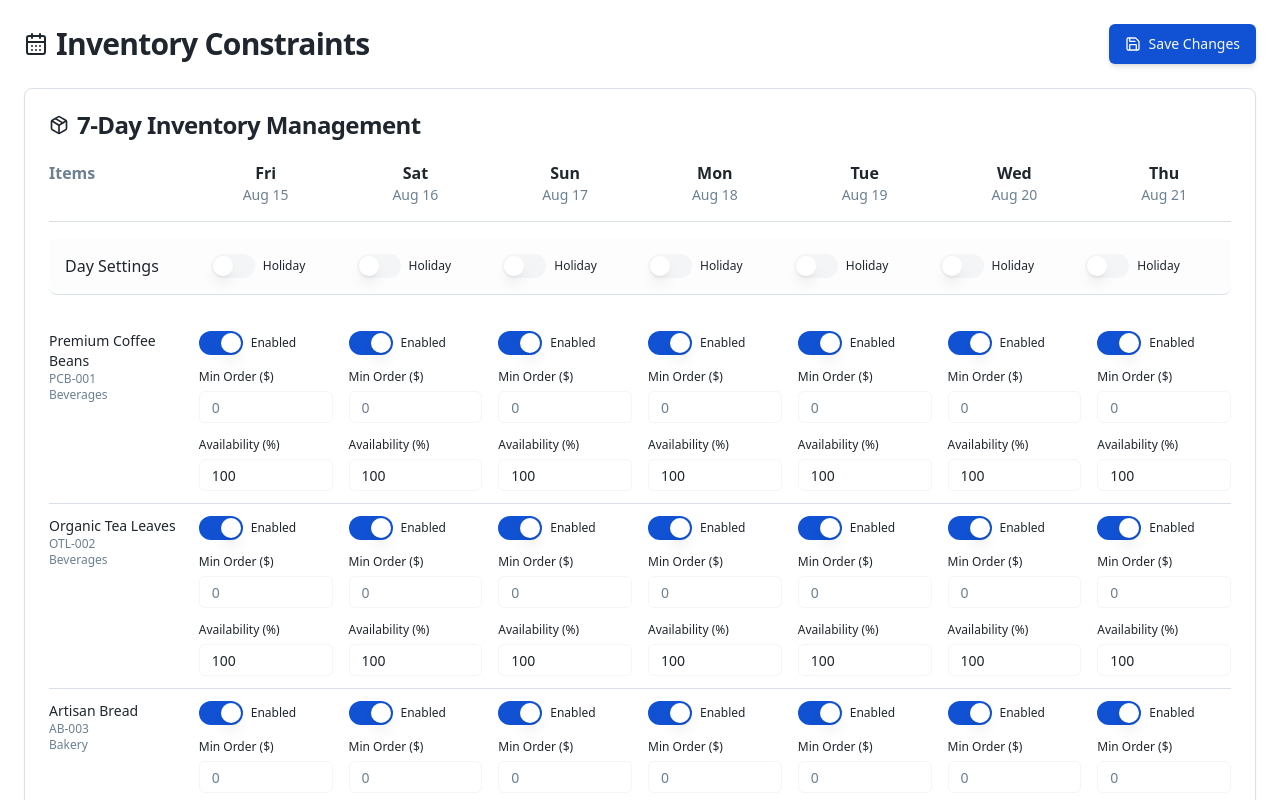
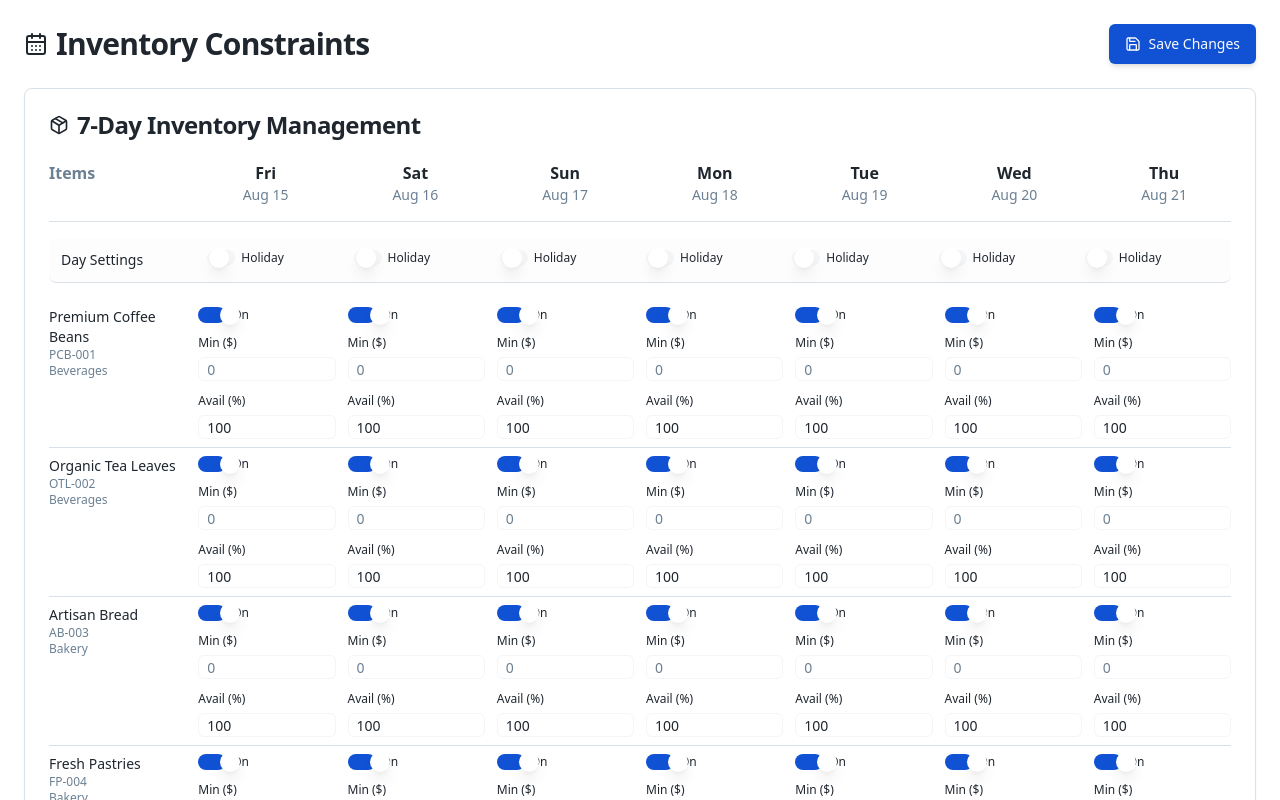
Before and after one commit to RomalRoy/retailer-wholesaler, a React (Vite) app: page /inventory-constraints in a window 1280 px wide. Shown: the top 800 px of the page. Built offline with nearby package versions, Linux system fonts and the light colour scheme.

Commit message:
Refactor inventory constraints page
Reduce toggle size and clean up component layout on the inventory constraints page for a more streamlined user experience.

```diff
--- a/src/pages/InventoryConstraints.tsx
+++ b/src/pages/InventoryConstraints.tsx
@@ -146,14 +146,15 @@ const InventoryConstraints = () => {
               </div>
 
               {/* Global controls row */}
-              <div className="grid grid-cols-8 gap-4 mb-6 pb-4 border-b bg-muted/20 rounded-lg p-4">
-                <div className="font-medium">Day Settings</div>
+              <div className="grid grid-cols-8 gap-3 mb-4 pb-3 border-b bg-muted/20 rounded-lg p-3">
+                <div className="font-medium text-sm">Day Settings</div>
                 {days.map(day => (
-                  <div key={day.key} className="space-y-3">
-                    <div className="flex items-center space-x-2">
+                  <div key={day.key} className="space-y-2">
+                    <div className="flex items-center space-x-1.5">
                       <Switch
                         checked={dayConstraints[day.key]?.isHoliday || false}
                         onCheckedChange={(checked) => updateDayConstraint(day.key, 'isHoliday', checked)}
+                        className="h-4 w-7 data-[state=checked]:bg-primary data-[state=unchecked]:bg-input"
                       />
                       <Label className="text-xs">Holiday</Label>
                     </div>
@@ -163,7 +164,7 @@ const InventoryConstraints = () => {
 
               {/* Items rows */}
               {items.map(item => (
-                <div key={item.id} className="grid grid-cols-8 gap-4 py-3 border-b hover:bg-muted/10">
+                <div key={item.id} className="grid grid-cols-8 gap-3 py-2 border-b hover:bg-muted/10">
                   <div className="flex flex-col">
                     <div className="font-medium text-sm">{item.name}</div>
                     <div className="text-xs text-muted-foreground">{item.sku}</div>
@@ -171,38 +172,39 @@ const InventoryConstraints = () => {
                   </div>
 
                   {days.map(day => (
-                    <div key={day.key} className="space-y-2">
-                      <div className="flex items-center space-x-2">
+                    <div key={day.key} className="space-y-1.5">
+                      <div className="flex items-center space-x-1.5">
                         <Switch
                           checked={!productConstraints[day.key]?.[item.id]?.isDisabled}
                           onCheckedChange={(checked) => updateProductConstraint(day.key, item.id, 'isDisabled', !checked)}
                           disabled={dayConstraints[day.key]?.isHoliday}
+                          className="h-4 w-7 data-[state=checked]:bg-primary data-[state=unchecked]:bg-input"
                         />
                         <Label className="text-xs">
-                          {productConstraints[day.key]?.[item.id]?.isDisabled ? "Disabled" : "Enabled"}
+                          {productConstraints[day.key]?.[item.id]?.isDisabled ? "Off" : "On"}
                         </Label>
                       </div>
 
                       <div className="space-y-1">
-                        <Label className="text-xs">Min Order ($)</Label>
+                        <Label className="text-xs">Min ($)</Label>
                         <Input
                           type="number"
                           placeholder="0"
                           value={productConstraints[day.key]?.[item.id]?.minOrderValue || ""}
                           onChange={(e) => updateProductConstraint(day.key, item.id, 'minOrderValue', e.target.value)}
-                          className="h-8 text-xs"
+                          className="h-6 text-xs px-2"
                           disabled={dayConstraints[day.key]?.isHoliday || productConstraints[day.key]?.[item.id]?.isDisabled}
                         />
                       </div>
 
                       <div className="space-y-1">
-                        <Label className="text-xs">Availability (%)</Label>
+                        <Label className="text-xs">Avail (%)</Label>
                         <Input
                           type="number"
                           placeholder="100"
                           value={productConstraints[day.key]?.[item.id]?.availability || ""}
                           onChange={(e) => updateProductConstraint(day.key, item.id, 'availability', e.target.value)}
-                          className="h-8 text-xs"
+                          className="h-6 text-xs px-2"
                           max="100"
                           disabled={dayConstraints[day.key]?.isHoliday || productConstraints[day.key]?.[item.id]?.isDisabled}
                         />
```
